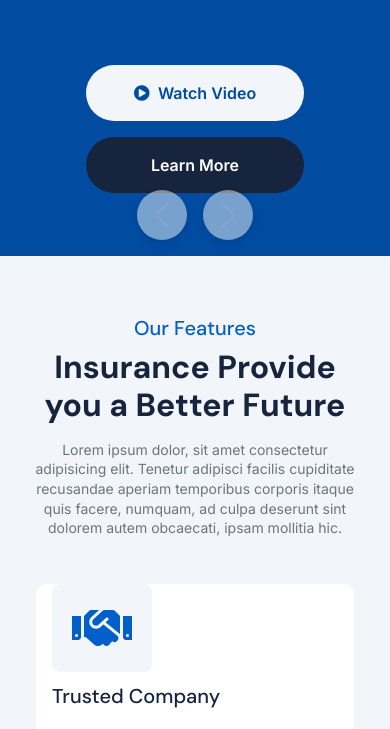
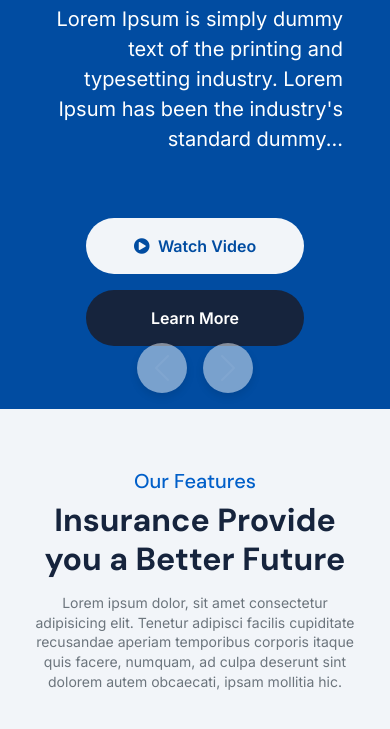
Before and after one commit to tuhin062/Insuaranceproject, a plain HTML site: page index.html in a window 390 px wide. Shown: the part 689-1418 px from the top of the page. Drawn offline with nearby package versions, Linux system fonts and the light colour scheme.

Commit message:
Final changes for the day

```diff
--- a/responsive.css
+++ b/responsive.css
@@ -36,7 +36,7 @@
 
      /* General Carousel Styles */
   #carouselExampleCaptions {
-    height: 100vh; /* Adjusted height for smaller screens */
+    height:max-content; /* Adjusted height for smaller screens */
     background-color: #014CA1;
   }
 
```
